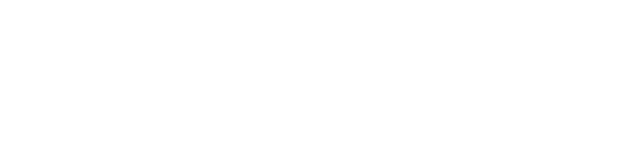
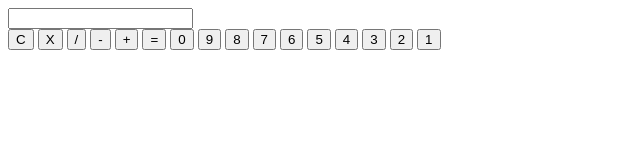
Before and after one commit to Rehan1110/Calculator, a plain HTML site: page index.html in a window 1280 px wide. Shown: the whole page, without its empty margins (0-640 px from the left). Drawn offline with Linux system fonts and the light colour scheme.

Commit message:
Added the input box and the buttons in the index.html file

```diff
--- a/index.html
+++ b/index.html
@@ -6,6 +6,29 @@
   <title>Calculator</title>
 </head>
 <body>
+  <div>
+    <div>
+      <input type="text"/>
+    </div>
+    <div>
+    <button>C</button>
+    <button>X</button>
+    <button>/</button>
+    <button>-</button>
+    <button>+</button>
+    <button>=</button>
+    <button>0</button>
+    <button>9</button>
+    <button>8</button>
+    <button>7</button>
+    <button>6</button>
+    <button>5</button>
+    <button>4</button>
+    <button>3</button>
+    <button>2</button>
+    <button>1</button>
+    </div>
+  </div>
 
 </body>
 </html>
```
